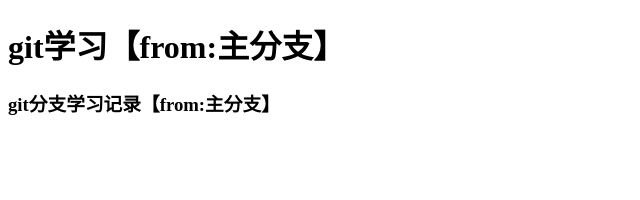
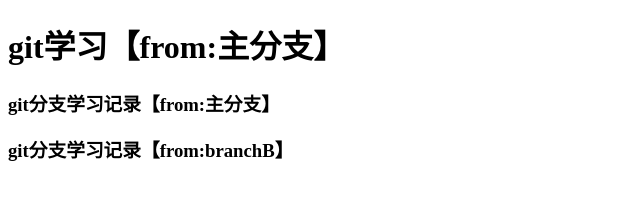
Before and after one commit to fsxgit/test, a plain HTML site: page index.html in a window 1280 px wide. Shown: the whole page, without its empty margins (0-640 px from the left). Drawn offline with Linux system fonts and the light colour scheme.

Commit message:
在分支branchB上修改了index.html

```diff
--- a/index.html
+++ b/index.html
@@ -10,5 +10,6 @@
 <body>
     <h1>git学习【from:主分支】</h1>
     <h3>git分支学习记录【from:主分支】</h3>
+    <h3>git分支学习记录【from:branchB】</h3>
 </body>
 </html>
```
